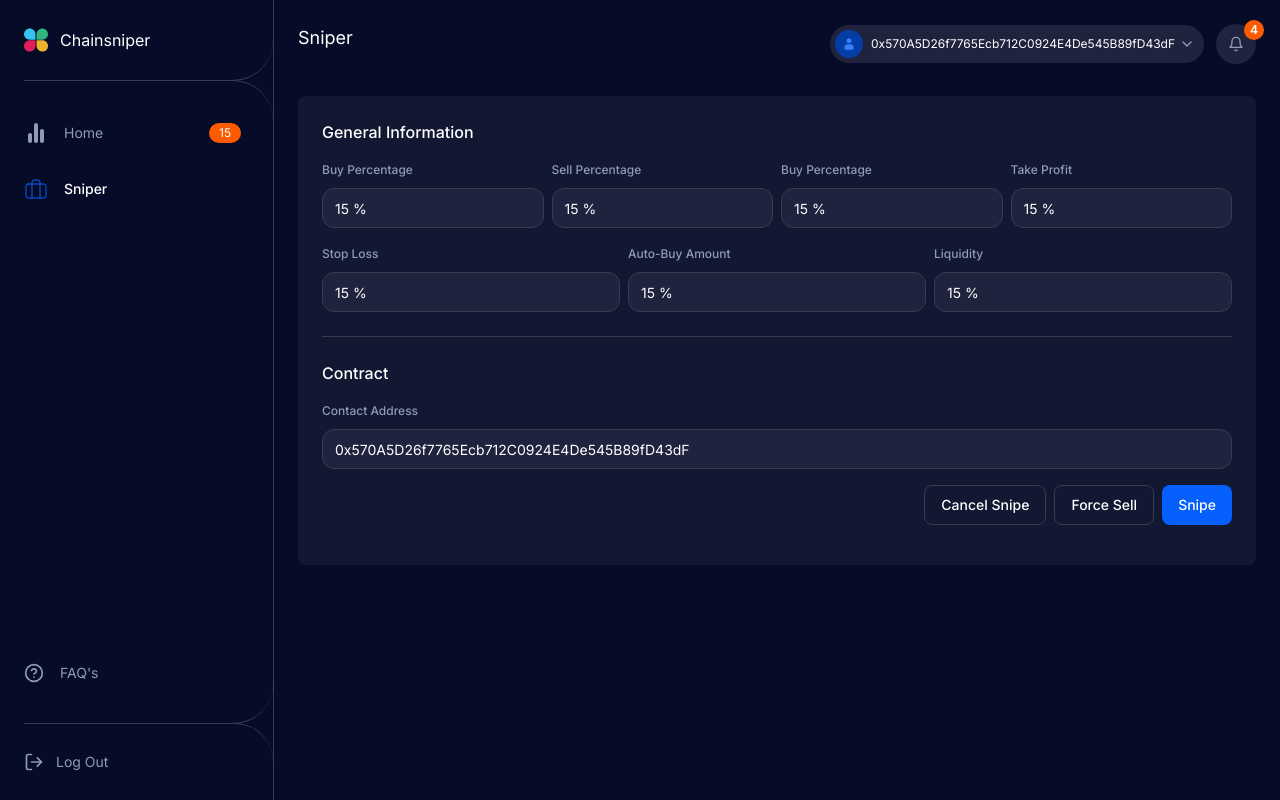
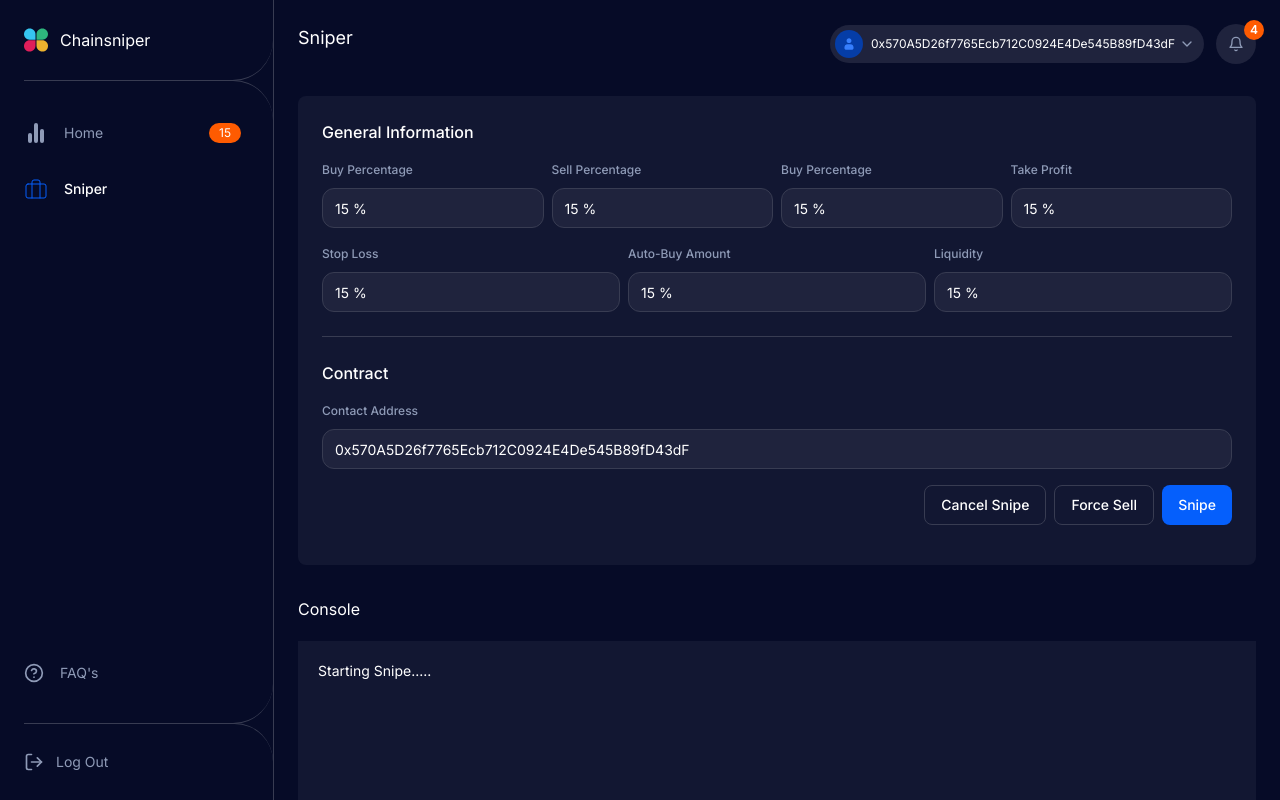
Before and after one commit to acatzk/chainsniper-test, a Next.js app: page /sniper in a window 1280 px wide. Built offline with nearby package versions, Linux system fonts and the light colour scheme.

Commit message:
feat: create console section

```diff
--- a/app/(main)/(routes)/sniper/page.tsx
+++ b/app/(main)/(routes)/sniper/page.tsx
@@ -33,6 +33,7 @@ export default function Sniper(): JSX.Element {
   }
 
   return (
+    <>
       <section className="mt-8 rounded-lg bg-[#121732] p-6">
         <Form {...form}>
           <form onSubmit={handleSubmit(onSumitForm)}>
@@ -157,5 +158,13 @@ export default function Sniper(): JSX.Element {
           </form>
         </Form>
       </section>
+      <h2 className="mt-8 text-white">Console</h2>
+      <textarea
+        placeholder="Starting Snipe....."
+        className="ring-none mt-5 min-h-[20vh] w-full resize-none bg-[#121732] p-5 text-sm text-white focus:outline-none"
+      >
+        Starting Snipe.....
+      </textarea>
+    </>
   )
 }
```
Lines whose indentation alone changed are shown as unchanged.
